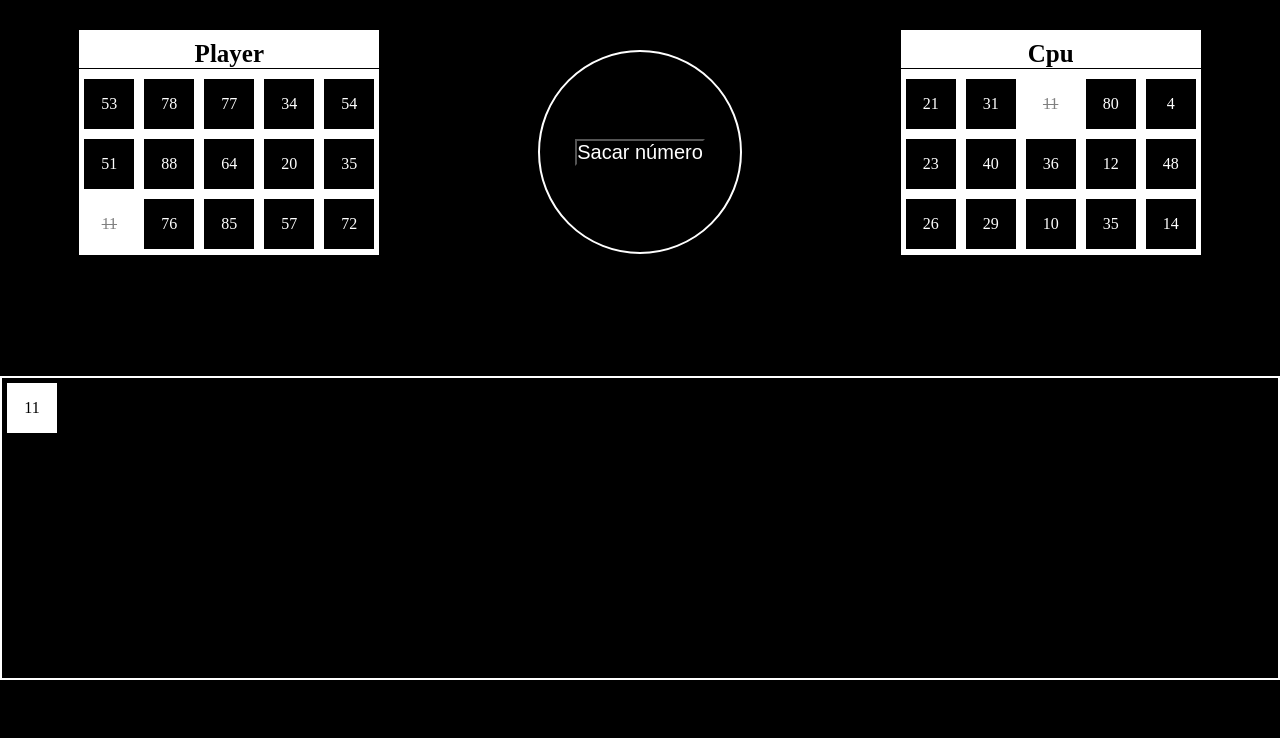
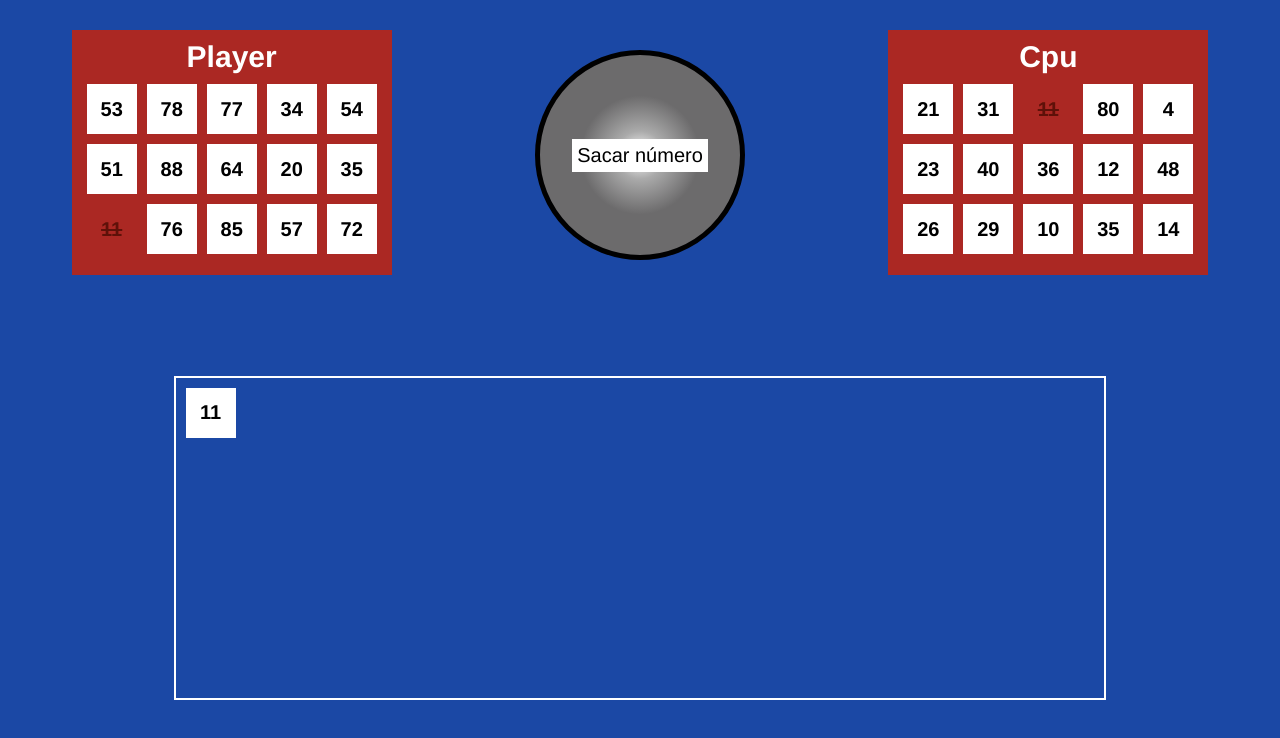
Before and after one commit to IsaacBerri/Bingo, a plain HTML site: page index.html in a window 1280 px wide. Both pictures are taken after a click on the button "Sacar número". Drawn offline with nearby package versions, Linux system fonts and the light colour scheme.

Commit message:
Actualizando funcionalidades y estilos

```diff
--- a/css/style.css
+++ b/css/style.css
@@ -6,6 +6,7 @@
 * {
     scrollbar-width: none;
     scrollbar-color: #ffffff #000000;
+	font-family: 'Franklin Gothic Medium', 'Arial Narrow', Arial, sans-serif;
   }
   *::-webkit-scrollbar {
     width: 15px;
@@ -24,7 +25,7 @@
 .container {
 	width: 100%;
 	height: 100vh;
-	background-color: black;
+	background-color: #1B48A5;
 	display: flex;
 	justify-content: space-around;
 	flex-wrap: wrap;
@@ -33,8 +34,9 @@
 .card {
 	width: 300px;
 	height: 225px;
-	background-color: white;
+	background-color: #AB2823;
 	margin-top: 30px;
+	padding: 10px;
 }
 
 .numerosPlayer, .numerosCpu  {
@@ -44,31 +46,33 @@
 .numeroDelCarton {
 	width: 50px;
 	height: 50px;
-	background-color: black;
-	color: white;
+	background-color: white;
+	color: black;
 	display: flex;
 	justify-content: center;
 	align-items: center;
 	margin: 5px;
+	font-weight: bold;
+	font-size: 20px;
 }
 .tachado {
 	width: 50px;
 	height: 50px;
 	text-decoration: line-through;
-	background-color: white;
-	color: grey;
+	background-color: #AB2823;
+	color: #5E1109;
 	display: flex;
 	justify-content: center;
 	align-items: center;
 	margin: 5px;
+	font-weight: bold;
+	font-size: 20px;
 }
 
 .card h2 {
-	font-size: 25px;
-	margin-top: 10px;
+	font-size: 30px;
 	margin-bottom: 5px;
-	border-bottom: 1px solid black;
-	color: black;
+	color: white;
 	text-align: center;
 }
 .containerNumber {
@@ -78,28 +82,33 @@
 	display: flex;
 	justify-content: center;
 	align-items: center;
-	border: 2px white solid;
+	border: 5px black solid;
 	border-radius: 50%;
+	background: radial-gradient(circle, rgba(255,255,255,1) 0%, rgba(170,170,170,1) 17%, rgba(108,107,108,1) 42%);
 }
+
 .containerNumber p {
-	font-size: 18px;
-	color: white;
+	font-size: 20px;
 }
 .number {
 	cursor: pointer;
-	color: white;
-	background-color: black;
+	color: black;
+	background-color: white;
 	font-size: 20px;
+	padding: 5px;
+	border: none;
+	outline: none;
 }
 .marks {
-	width: 100%;
+	width: 71%;
 	height: 300px;
-	background-color: black;
 	border: white 2px solid;
 	display: flex;
 	flex-wrap: wrap;
+	gap: 10px;
 	overflow: hidden;
 	overflow-y: scroll;
+	padding: 10px;
 }
 .numberGenerate{
 	width: 50px;
@@ -108,5 +117,6 @@
 	display: flex;
 	justify-content: center;
 	align-items: center;
-	margin: 5px;
+	font-size: 20px;
+	font-weight: bold;
 }
--- a/index.html
+++ b/index.html
@@ -5,26 +5,27 @@
   <meta http-equiv="X-UA-Compatible" content="IE=edge">
   <meta name="viewport" content="width=device-width, initial-scale=1.0">
   <link rel="stylesheet" href="./css/style.css">
+  <link rel="shortcut icon" href="https://i.postimg.cc/dt42B77s/pngtree-bingo-three-dimensional-art-word-bingo-game-png-image-4999973-removebg-preview.png" type="image/x-icon">
   <title>Bingo</title>
 </head>
 <body>
-  <div class="container">
-    <div class="player card">
+  <main class="container">
+    <section class="player card">
       <h2>Player</h2>
       <div class="numerosPlayer"></div>
-    </div>
-    <div class="drum">
-      <div class="containerNumber">
+    </section>
+    <section class="drum">
+      <article class="containerNumber">
         <button class="number">Sacar número</button>
-      </div>
-    </div>
-    <div class="cpu card">
+      </article>
+    </section>
+    <section class="cpu card">
       <h2>Cpu</h2>
-      <div class="numerosCpu"></div>
-    </div>
-
+      <article class="numerosCpu"></article>
+    </section>
     <div class="marks"></div>
-  </div>
+  </main>
   <script src="./js/main.js"></script>
+  <script src="https://cdn.jsdelivr.net/npm/canvas-confetti@1.9.2/dist/confetti.browser.min.js"></script>
 </body>
 </html>
--- a/js/main.js
+++ b/js/main.js
@@ -1,6 +1,5 @@
 const containerNumber = document.querySelector(".containerNumber");
 const number = document.querySelector(".number");
-console.log(number);
 const table = document.querySelector(".marks");
 const player = document.querySelector(".numerosPlayer");
 const cpu = document.querySelector(".numerosCpu");
@@ -8,11 +7,16 @@ const parrafos = document.getElementsByClassName("numeroDelCarton");
 
 const cartonPlayer = [0, 0, 0, 0, 0, 0, 0, 0, 0, 0, 0, 0, 0, 0, 0];
 const cartonCpu = [0, 0, 0, 0, 0, 0, 0, 0, 0, 0, 0, 0, 0, 0, 0];
+const numerosDeLaTabla = [];
 
 number.addEventListener("click", () => agregarNumero(generador()));
 
 function generador() {
-  const num = Math.floor(Math.random() * (91 - 1) + 1);
+  let num = Math.floor(Math.random() * (91 - 1) + 1);
+  while (numerosDeLaTabla.includes(num)) {
+    num = Math.floor(Math.random() * (91 - 1) + 1);
+  }
+  numerosDeLaTabla.push(num);
   return num;
 }
 
@@ -33,7 +37,7 @@ function numerosDeCartones(Array, carton) {
   });
 }
 function agregarNumero(numeroGenenado) {
-  const ultimoNumero = document.createElement("div");
+  const ultimoNumero = document.createElement("p");
   ultimoNumero.classList.add("numberGenerate");
   ultimoNumero.innerHTML = `
   ${numeroGenenado}`;
@@ -48,7 +52,7 @@ function agregarNumero(numeroGenenado) {
 function tacharNumeros(numeroExistente) {
   const arrayParrafos = Array.from(parrafos);
 
-  arrayParrafos.forEach(function (element) {
+  arrayParrafos.forEach((element) => {
     if (numeroExistente == element.innerHTML) {
       element.classList.remove("numeroDelCarton");
       element.classList.add("tachado");
@@ -62,11 +66,38 @@ function ganador(array, numeroGenenado, ganador) {
     array.splice(arrayGanador, 1);
   }
   if (array.length === 0) {
-    containerNumber.removeChild(number)
+    containerNumber.removeChild(number);
     containerNumber.innerHTML = `
-    <p>El ganador es ${ganador}</p>`
+    <p>El ganador es ${ganador}</p>`;
+    if (ganador == "Player") {
+      var duration = 10 * 1000;
+    var end = Date.now() + duration;
+
+    (function frame() {
+      // launch a few confetti from the left edge
+      confetti({
+        particleCount: 7,
+        angle: 60,
+        spread: 55,
+        origin: { x: 0 },
+      });
+      // and launch a few from the right edge
+      confetti({
+        particleCount: 7,
+        angle: 120,
+        spread: 55,
+        origin: { x: 1 },
+      });
+
+      // keep going until we are out of time
+      if (Date.now() < end) {
+        requestAnimationFrame(frame);
+      }
+    })();
+    } else {
+      confetti();
+    }
   }
-  console.log(array);
 }
 
 numerosDeCartones(cartonPlayer, player);
```
